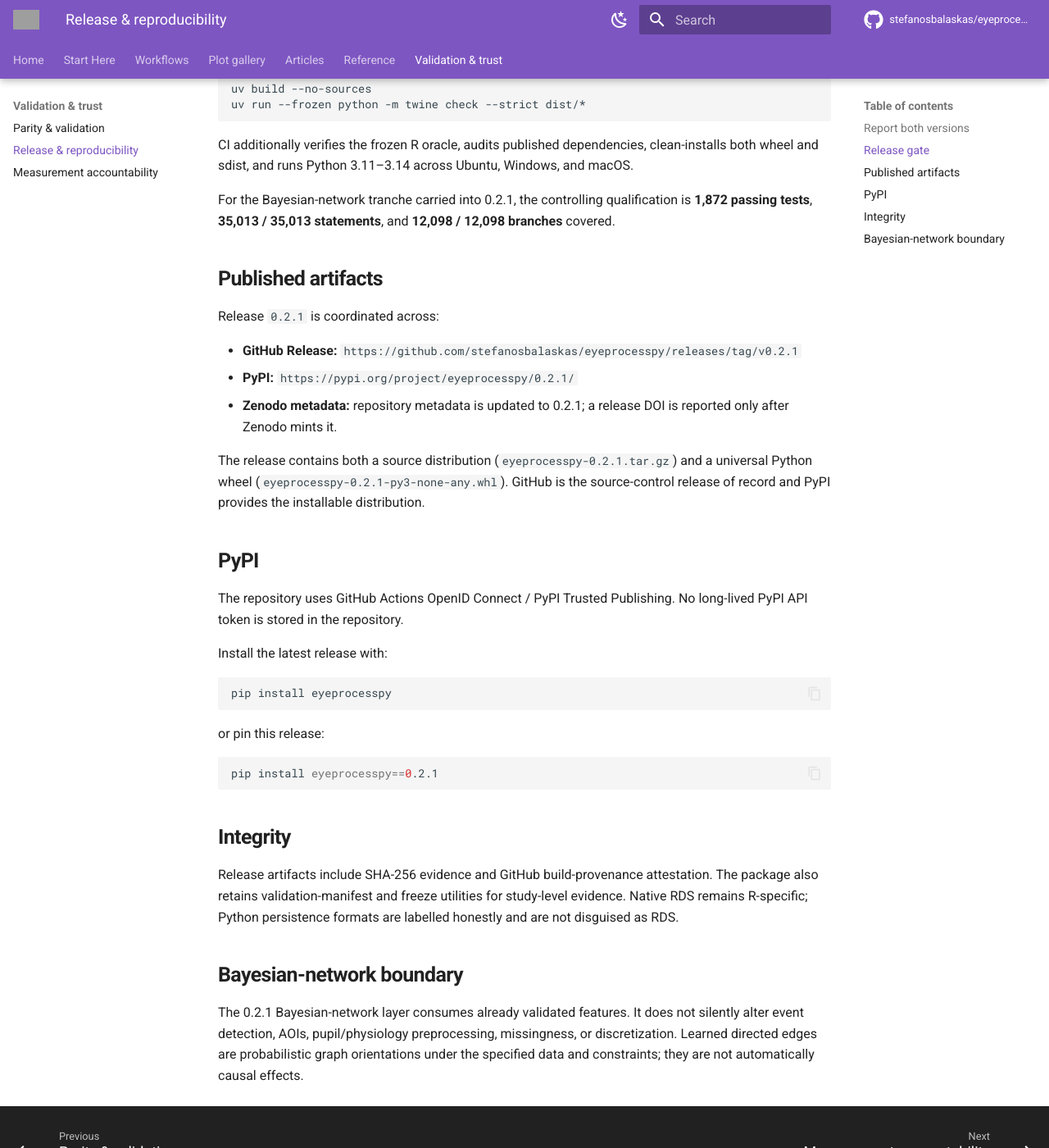
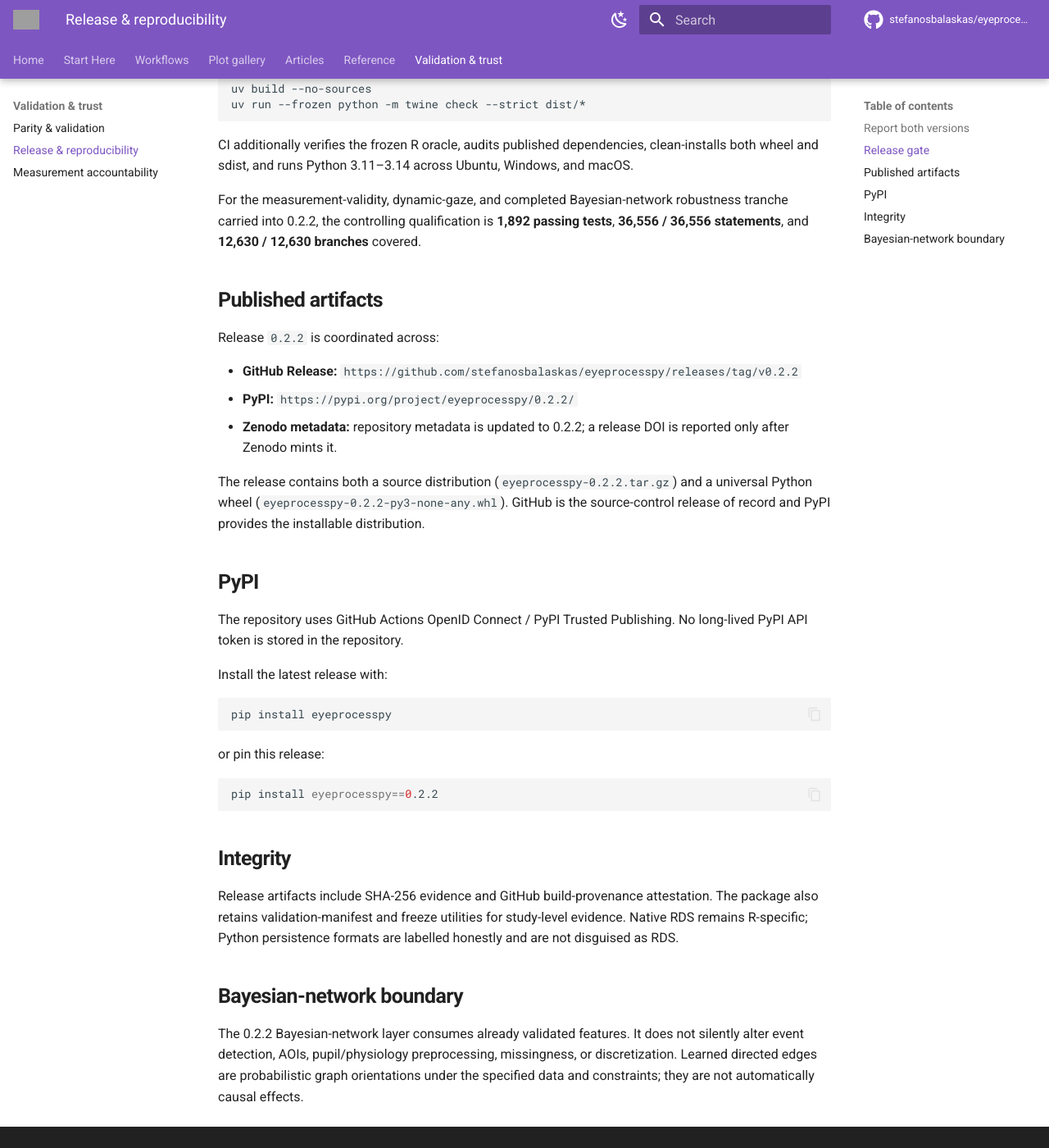
Before and after one commit to stefanosbalaskas/eyeprocesspy, an MkDocs documentation site: the page built from docs/release-and-reproducibility.md, in a window 1280 px wide and 1400 px high, scrolled down 588 px. Shown: the whole window at 82% size. Built offline with MkDocs 1.6.1 and Material for MkDocs 9.7.7, drawn with Linux system fonts in a browser that asks for light colours; comment, search, counter and statistics services are not loaded; some of the changed text lies outside the part shown; grey boxes are pictures that could not be loaded.

Commit message:
Update release and reproducibility guide for 0.2.2

```diff
--- a/docs/release-and-reproducibility.md
+++ b/docs/release-and-reproducibility.md
@@ -7,7 +7,7 @@ For reproducibility, report both:
 - the installed `eyeprocesspy` version; and
 - `eyeprocesspy.__r_reference_version__`.
 
-For release 0.2.1 the frozen R reference remains **0.11.1**.
+For release 0.2.2 the frozen R reference remains **0.11.1**.
 
 ## Release gate
 
@@ -27,17 +27,17 @@ uv run --frozen python -m twine check --strict dist/*
 
 CI additionally verifies the frozen R oracle, audits published dependencies, clean-installs both wheel and sdist, and runs Python 3.11–3.14 across Ubuntu, Windows, and macOS.
 
-For the Bayesian-network tranche carried into 0.2.1, the controlling qualification is **1,872 passing tests**, **35,013 / 35,013 statements**, and **12,098 / 12,098 branches** covered.
+For the measurement-validity, dynamic-gaze, and completed Bayesian-network robustness tranche carried into 0.2.2, the controlling qualification is **1,892 passing tests**, **36,556 / 36,556 statements**, and **12,630 / 12,630 branches** covered.
 
 ## Published artifacts
 
-Release `0.2.1` is coordinated across:
+Release `0.2.2` is coordinated across:
 
-- **GitHub Release:** `https://github.com/stefanosbalaskas/eyeprocesspy/releases/tag/v0.2.1`
-- **PyPI:** `https://pypi.org/project/eyeprocesspy/0.2.1/`
-- **Zenodo metadata:** repository metadata is updated to 0.2.1; a release DOI is reported only after Zenodo mints it.
+- **GitHub Release:** `https://github.com/stefanosbalaskas/eyeprocesspy/releases/tag/v0.2.2`
+- **PyPI:** `https://pypi.org/project/eyeprocesspy/0.2.2/`
+- **Zenodo metadata:** repository metadata is updated to 0.2.2; a release DOI is reported only after Zenodo mints it.
 
-The release contains both a source distribution (`eyeprocesspy-0.2.1.tar.gz`) and a universal Python wheel (`eyeprocesspy-0.2.1-py3-none-any.whl`). GitHub is the source-control release of record and PyPI provides the installable distribution.
+The release contains both a source distribution (`eyeprocesspy-0.2.2.tar.gz`) and a universal Python wheel (`eyeprocesspy-0.2.2-py3-none-any.whl`). GitHub is the source-control release of record and PyPI provides the installable distribution.
 
 ## PyPI
 
@@ -52,7 +52,7 @@ pip install eyeprocesspy
 or pin this release:
 
 ~~~bash
-pip install eyeprocesspy==0.2.1
+pip install eyeprocesspy==0.2.2
 ~~~
 
 ## Integrity
@@ -61,4 +61,4 @@ Release artifacts include SHA-256 evidence and GitHub build-provenance attestati
 
 ## Bayesian-network boundary
 
-The 0.2.1 Bayesian-network layer consumes already validated features. It does not silently alter event detection, AOIs, pupil/physiology preprocessing, missingness, or discretization. Learned directed edges are probabilistic graph orientations under the specified data and constraints; they are not automatically causal effects.
+The 0.2.2 Bayesian-network layer consumes already validated features. It does not silently alter event detection, AOIs, pupil/physiology preprocessing, missingness, or discretization. Learned directed edges are probabilistic graph orientations under the specified data and constraints; they are not automatically causal effects.
```
